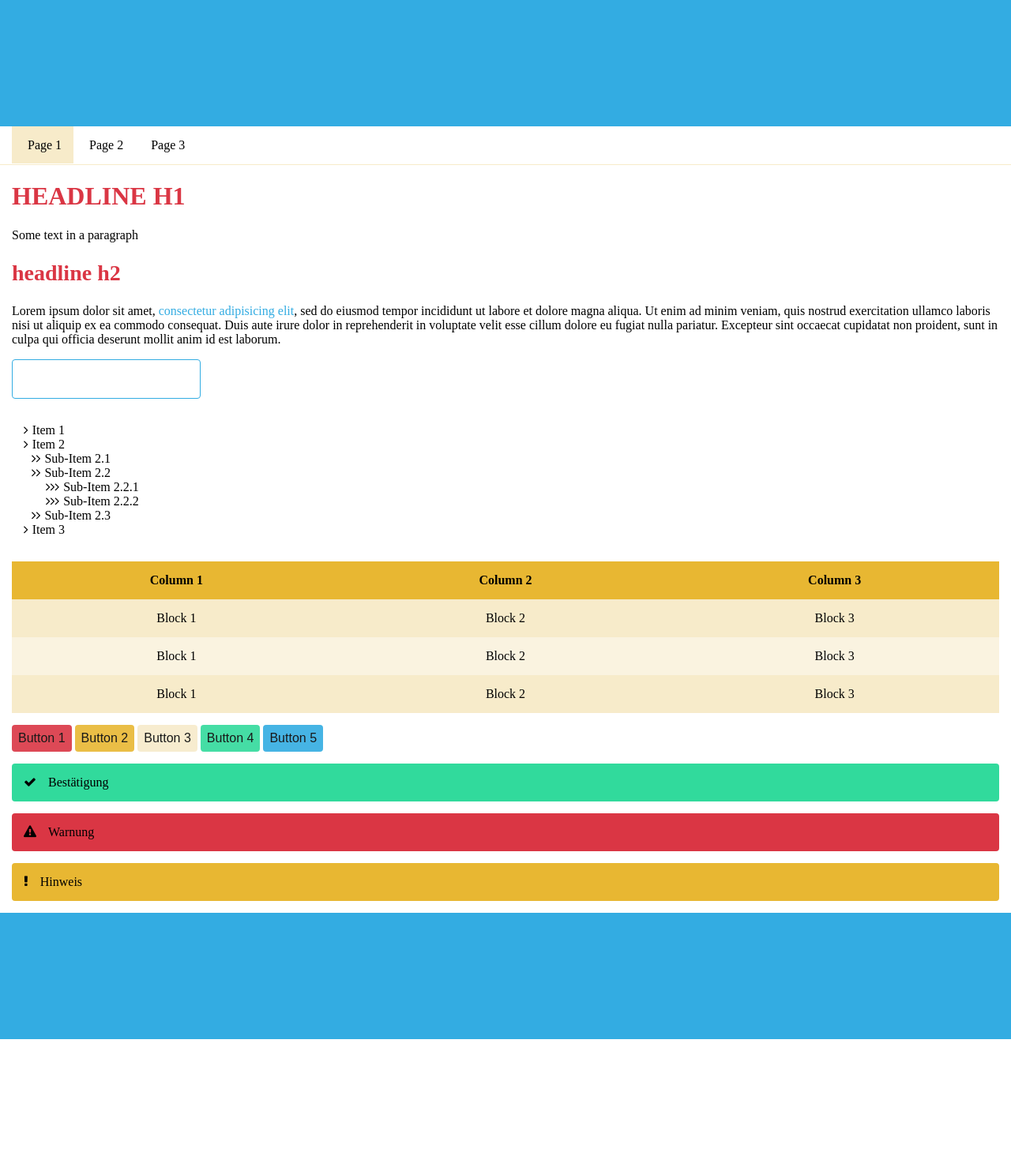
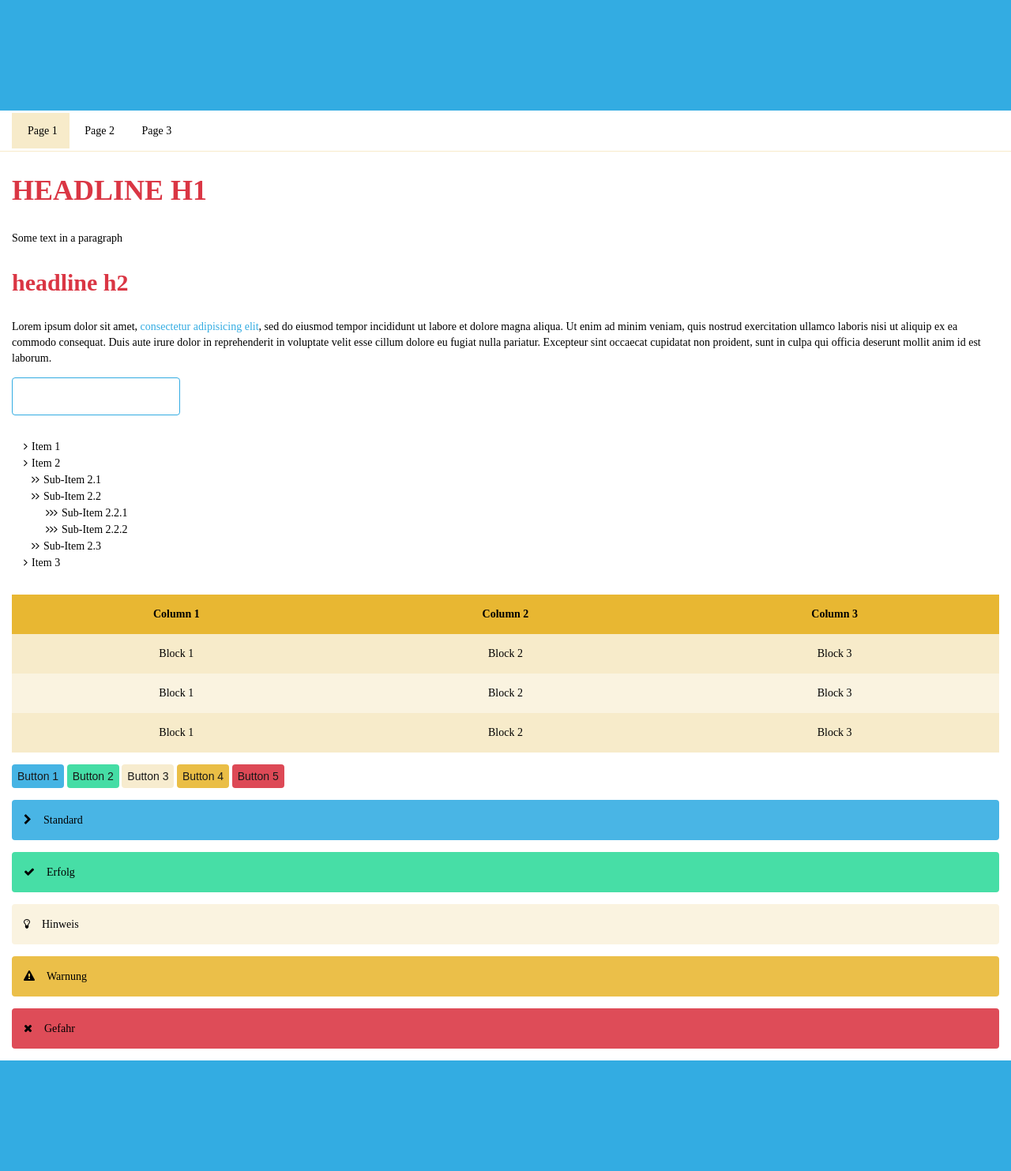
Before and after one commit to otauk/KUATOplate, a PHP site: page / in a window 1280 px wide. Shown: the whole page at 79% size. Before the commit the page ends 1316 px from the top, so only its background shows below. Run offline with PHP 8.4, Linux system fonts and the light colour scheme; some libraries are stand-ins or nearby versions.

Commit message:
Farben neu benannt, mehr Funktionen

```diff
--- a/css/custom-base.less
+++ b/css/custom-base.less
@@ -29,11 +21,19 @@
 */
 @color-F: 			rgb(255,255,255);		// 	white
 @color-0: 			rgb(000,000,000);		// 	black
-@color-1: 			rgb(218,54,68);			// 	red
-@color-2: 			rgb(232,183,50);			//		yellow
-@color-3: 			rgb(247,235,202);		//		pale
-@color-4: 			rgb(49,218,156);			// 	green
-@color-5: 			rgb(51,172,226);			// 	blue
+@primary: 			rgb(51,172,226);			// 	blue
+@success: 			rgb(49,218,156);			// 	green
+@info: 					rgb(247,235,202);		//		pale
+@warning: 			rgb(232,183,50);			//		yellow
+@danger: 				rgb(218,54,68);			// 	red
+
+@primary-light:	lighten(@primary, 5%);
+@success-light:	lighten(@success, 5%);
+@info-light:	lighten(@info, 5%);
+@warning-light:	lighten(@warning, 5%);
+@danger-light:	lighten(@danger, 5%);
+
+
 /*
 *	=============================================
 *	FONTS
@@ -41,14 +41,36 @@
 */
 @font:					'OpenSans';
 @font-FA:			'FontAwesome';
+
+@fs-base:			14px;
+@fs-large:         	ceil((@fs-base * 1.25)); // ~18px
+@fs-small:         	ceil((@fs-base * 0.85)); // ~12px
+@fs-h1:            	floor((@fs-base * 2.6)); // ~36px
+@fs-h2:            	floor((@fs-base * 2.15)); // ~30px
+@fs-h3:            	ceil((@fs-base * 1.7)); // ~24px
+@fs-h4:            	ceil((@fs-base * 1.25)); // ~18px
+@fs-h5:            	@fs-base;
+@fs-h6:            	ceil((@fs-base * 0.85)); // ~12px
+@line-height-base:        1.428571429; // 20/14
+
+/*
+*	=============================================
+*	FONTS
+*	=============================================
+*/
+@icon-primary: 		"\f054";				// Haken
+@icon-success: 		"\f00c";				//
+@icon-info: 				"\f0eb";				//
+@icon-warning:		"\f071";
+@icon-danger:			"\f00d";
+@icon-list:				"\f105";				// spitze Klammer rechts
 /*
 *	=============================================
 *	LAYOUT STYLES
 *	=============================================
 */
-@none-px: 			0;
-@small-px: 			15px;
-@large-px: 			30px;
+@space-base: 		15px;
+@space-large: 		ceil((@space-base * 2.0));
 @small-em:			5em;
 @medium-em:			10em;
 @large-em:			15em;
@@ -61,18 +83,6 @@
 @twothird-percent: 66%;
 @large-percent:		75%;
 @xlarge-percent:	100%;
-@fs-small: 			80%;
-@fs-regular:		100%;
-@fs-medium: 		125%;
-@fs-large:			150%;
-@fs-xlarge:			175%;
-@fs-big: 			200%;
-@lh-small:			0.75em;
-@lh-regular:		1.00em;
-@lh-medium:			1.25em;
-@lh-large:			1.50em;
-@lh-xlarge:			1.75em;
-@lh-big:			2.00em;
 @index-0:			0;
 @index-1:			1000;
 @index-2:			2000;
@@ -220,10 +228,6 @@
 * 	icons
 *	%%%%%%%%%%%%%%%%%%%%
 */
-@positive: "\f00c";				// Haken
-@negative: "\f071";				// Warndreieck
-@neutral: "\f12a";				// Ausrufezeichen
-@list:	"\f105";					// spitze Klammer rechts
 /*
 *	=============================================
 *	SITE-SPECIFIC (auslagern)
@@ -239,33 +243,34 @@
 }
 body {
 	font-family: @font;
-	font-size: @fs-regular;
+	font-size: @fs-base;
+	line-height: @line-height-base;
 	background: @color-F;
 	margin: 0;
 	padding: 0;
 }
 .header, .footer {
 	min-height: @medium-em;
-	background-color: @color-5;
+	background-color: @primary;
 	padding: none;
 }
 .main {
-	padding-left: @small-px;
-	padding-right: @small-px;
+	padding-left: @space-base;
+	padding-right: @space-base;
 }
 .navi {
-	border-bottom:1px solid @color-3;
+	border-bottom:1px solid @info;
 	text-align: left;
 	& ul {
 		margin:0;
-		padding: @small-px;
+		padding: @space-base;
 		& li {
 			margin-right:-4px;
 			cursor: pointer;
 			display: inline;
-			padding: @small-px;
+			padding: @space-base;
 			&:hover, &.active {
-				background-color: @color-3;
+				background-color: @info;
 			}
 			&:before {
 				content:'';
@@ -273,52 +278,54 @@ body {
 		}
 	}
 }
-.bgcolor-1 {background-color:@color-1};
-.bgcolor-2 {background-color:@color-2};
-.bgcolor-3 {background-color:@color-3};
-.bgcolor-4 {background-color:@color-4};
-.bgcolor-5 {background-color:@color-5};
+.bgdanger {background-color:@danger};
+.bgwarning {background-color:@warning};
+.bginfo {background-color:@info};
+.bgsuccess {background-color:@success};
+.bgprimary {background-color:@primary};
 a {
 	&:link, &:visited {
-		color:@color-5;
+		color:@primary;
 		text-decoration: none;
 	}
 	&:hover, &:active, &:focus {
-		background-color: @color-5;
+		background-color: @primary;
 		color: @color-F;
 	}
 }
 h1, h2, h3, h4, h5, h6 {
-	color:@color-1;
-	}
+	color:@danger;
+}
+
 h1 {
-	font-size: @fs-big;
+	font-size: @fs-h1;
 	text-transform: uppercase;
 	}
+
 h2 {
-	font-size:@fs-xlarge;
+	font-size:@fs-h2;
 	}
 ul {
-	padding: @small-px;
+	padding: @space-base;
 	list-style-type: none;
 	& li:before {
 		font-family: @font-FA;
-		content: @list;
+		content: @icon-list;
 		padding-right: 5px;
 	}
 	& ul {
-		padding:0 @small-px;
+		padding:0 @space-base;
 		margin-left:-5px;
 		& li:before {
 			font-family: @font-FA;
-			content: @list@list;
+			content:  @icon-list@icon-list;
 			padding-right: 5px;
 		}
 		& ul {
 			margin-left:3px;
 			& li:before {
 			font-family: @font-FA;
-			content: @list@list@list;
+			content:  @icon-list@icon-list@icon-list;
 			padding-right: 5px;
 			}
 		}
@@ -326,11 +333,11 @@ ul {
 }
 input {
 	.border-radius(4px);
-	border: 1px solid @color-5;
-	font-size: @fs-regular;
-	padding: @small-px;
+	border: 1px solid @primary;
+	font-size: @fs-base;
+	padding: @space-base;
 	&:hover, &:active, &:focus {
-		box-shadow: 0px 0px 5px lighten(@color-5, 10%);
+		box-shadow: 0px 0px 5px @primary-light;
 		outline: none;
 	}
 }
@@ -344,6 +351,21 @@ input {
 	cursor:pointer;
 	opacity: @opacity-vlight;
 	font-size: 100%;
+	&.primary {
+		background-color: @primary;
+	}
+	&.success {
+		background-color: @success;
+	}
+	&.info {
+		background-color: @info;
+	}
+	&.warning {
+		background-color: @warning;
+	}
+	&.danger {
+		background-color: @danger;
+	}
 	&:hover, &:active, &:focus {
 		text-decoration:none;
 		opacity: @opacity-none;
@@ -352,53 +374,65 @@ input {
 .alert {
     .border-radius(4px);
     display: block;
-	padding:@small-px;
-	margin-top:@small-px;
-	margin-bottom:@small-px;
+	padding:@space-base;
+	margin-top:@space-base;
+	margin-bottom:@space-base;
     vertical-align: middle;
     	&:before {
 			font-family: @font-FA;
-			padding-right: @small-px;
+			padding-right: @space-base;
 		}
-		&.positive {
-			background-color: @color-4;
+		&.primary {
+			background-color: @primary-light;
 			&:before {
-				content: @positive;
+				content: @icon-primary;
 	    			}
 	    	}
-	    &.negative {
-			background-color: @color-1;
+		&.success {
+			background-color: @success-light;
 			&:before {
-				content: @negative;
+				content: @icon-success;
 	    			}
 	    	}
-	    &.neutral {
-			background-color: @color-2;
+	    &.info {
+			background-color: @info-light;
 			&:before {
-				content: @neutral;
+				content: @icon-info;
+	    			}
+	    	}
+	    &.warning {
+			background-color: @warning-light;
+			&:before {
+				content: @icon-warning;
+	    			}
+	    	}
+	    &.danger {
+			background-color: @danger-light;
+			&:before {
+				content: @icon-danger;
 	    			}
 	    	}
 	}
 .tbl {
 	width: @xlarge-percent;
 	border-collapse: collapse;
-	margin: @small-px 0;
-	background: @color-3;
+	margin: @space-base 0;
+	background: @info;
 	& th, th:hover {
-		background-color: @color-2;
-		padding: @small-px;
+		background-color: @warning;
+		padding: @space-base;
 		color:@color-0;
 	}
 	& tr:nth-child(2n+1) {
-		background-color: lighten(@color-3, 5%);
+		background-color: @info-light;
 		}
 	& tr:hover {
-		background-color:@color-1;
+		background-color:@danger;
 		color: @color-F;
 		}
 	& td {
 		width:@onethird-percent;
 		text-align: center;
-		padding: @small-px;
+		padding: @space-base;
 	}
 }
--- a/index.php
+++ b/index.php
@@ -74,14 +74,16 @@
 				</table>
 
 
-				<button class="btn bgcolor-1">Button 1</button>
-				<button class="btn bgcolor-2">Button 2</button>
-				<button class="btn bgcolor-3">Button 3</button>
-				<button class="btn bgcolor-4">Button 4</button>
-				<button class="btn bgcolor-5">Button 5</button>
-				<div class="alert positive">Bestätigung</div>
-				<div class="alert negative">Warnung</div>
-				<div class="alert neutral">Hinweis</div>
+				<button class="btn primary">Button 1</button>
+				<button class="btn success">Button 2</button>
+				<button class="btn info">Button 3</button>
+				<button class="btn warning">Button 4</button>
+				<button class="btn danger">Button 5</button>
+				<div class="alert primary">Standard</div>
+				<div class="alert success">Erfolg</div>
+				<div class="alert info">Hinweis</div>
+				<div class="alert warning">Warnung</div>
+				<div class="alert danger">Gefahr</div>
 			</div>
 			<div class="footer">
 			</div>
```
Also changed, not shown: other parts of css/custom-base.less (+15 -25 lines), css/custom-base.css.
